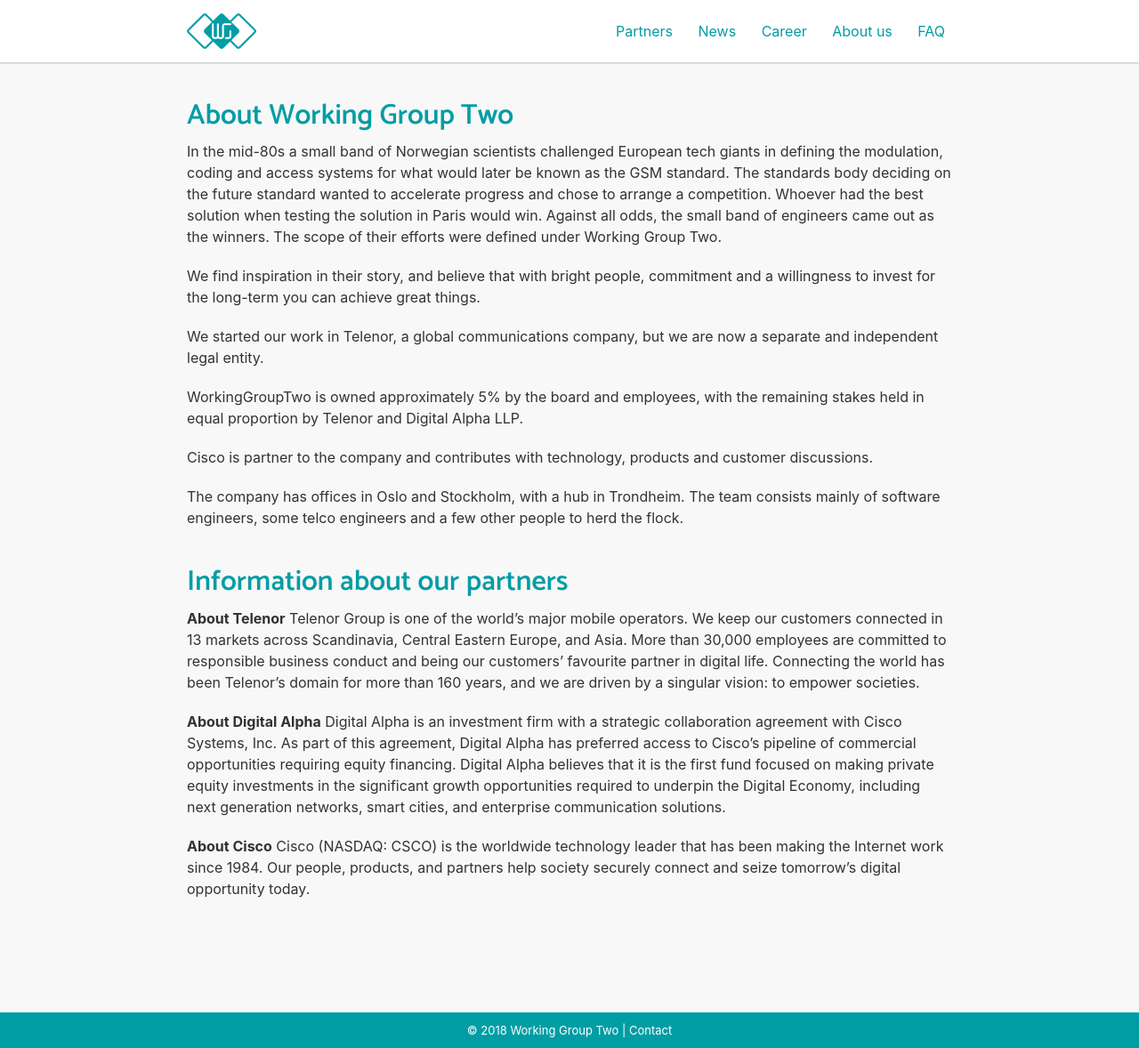
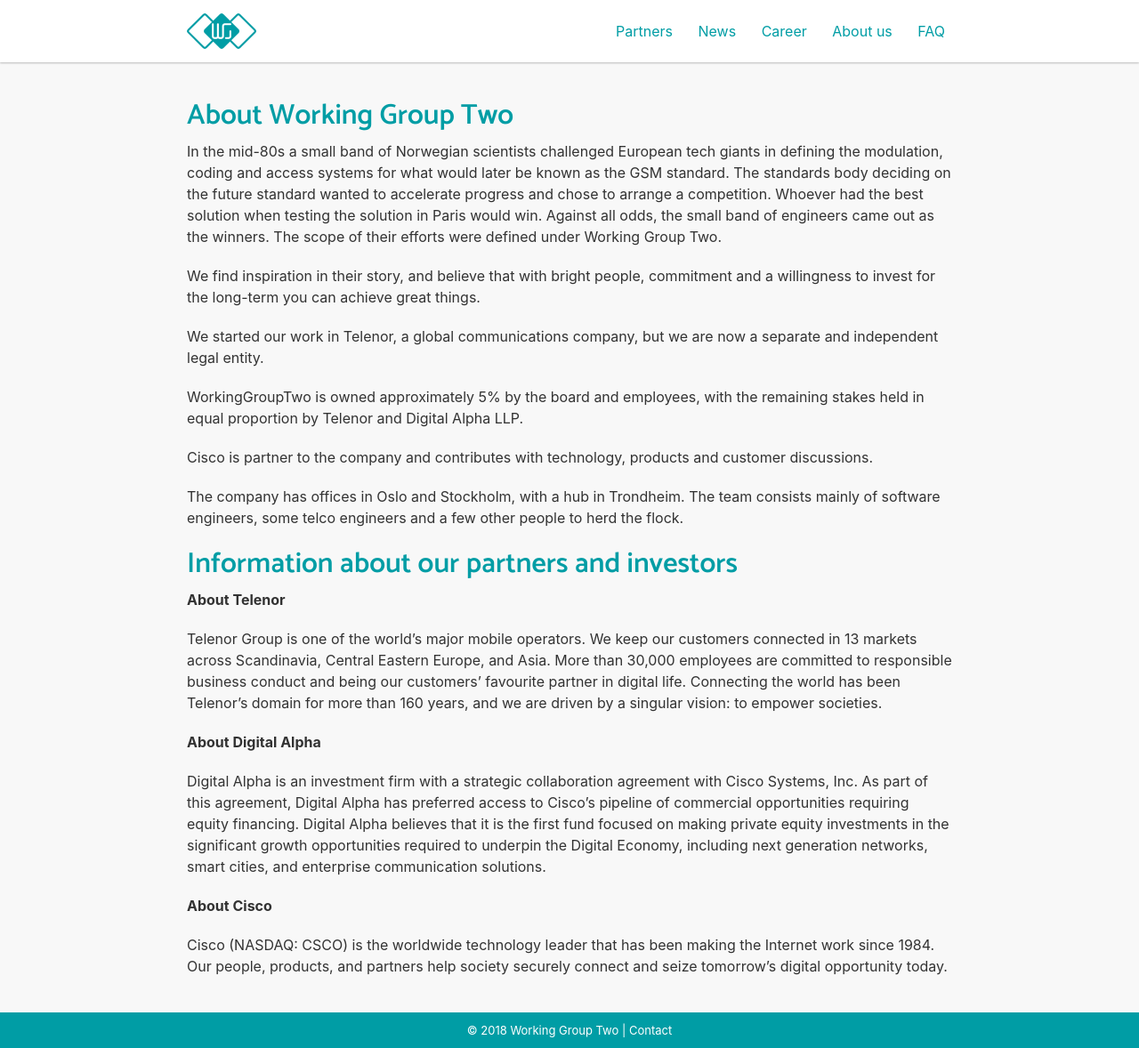
Before and after one commit to working-group-two/engineering-blog, a Jekyll site: the page built from pages/about.md, in a window 1280 px wide and 1178 px high. Shown: the whole window at 89% size. Built offline with Jekyll 4.4.1, drawn with Linux system fonts in a browser that asks for light colours; nearby versions of some CDN libraries.

Commit message:
Update about.md
formatting

```diff
--- a/pages/about.md
+++ b/pages/about.md
@@ -18,13 +18,16 @@
 
 The company has offices in Oslo and Stockholm, with a hub in Trondheim. The team consists mainly of software engineers, some telco engineers and a few other people to herd the flock.
 
-## Information about our partners
+# Information about our partners and investors
 
 **About Telenor**
+
 Telenor Group is one of the world’s major mobile operators. We keep our customers connected in 13 markets across Scandinavia, Central Eastern Europe, and Asia. More than 30,000 employees are committed to responsible business conduct and being our customers’ favourite partner in digital life. Connecting the world has been Telenor’s domain for more than 160 years, and we are driven by a singular vision: to empower societies.
 
 **About Digital Alpha**
+
 Digital Alpha is an investment firm with a strategic collaboration agreement with Cisco Systems, Inc. As part of this agreement, Digital Alpha has preferred access to Cisco’s pipeline of commercial opportunities requiring equity financing. Digital Alpha believes that it is the first fund focused on making private equity investments in the significant growth opportunities required to underpin the Digital Economy, including next generation networks, smart cities, and enterprise communication solutions.
 
 **About Cisco**
+
 Cisco (NASDAQ: CSCO) is the worldwide technology leader that has been making the Internet work since 1984. Our people, products, and partners help society securely connect and seize tomorrow's digital opportunity today.
```
